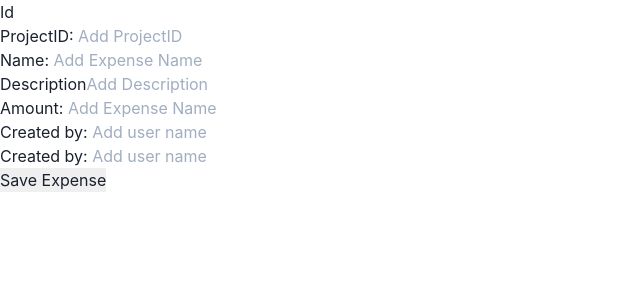
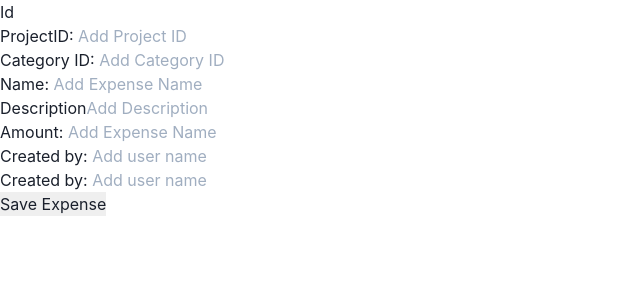
Before and after one commit to pingjuh/TT5_Group10, a React (Create React App) app in the folder client/: page /addExpense in a window 1280 px wide. Shown: the top 300 px of the page, without its empty margins (0-640 px from the left). Built offline with nearby package versions, Linux system fonts and the light colour scheme.

Commit message:
Fix add expense

```diff
--- a/client/src/AddExpense.js
+++ b/client/src/AddExpense.js
@@ -3,13 +3,13 @@ import axios from 'axios'
 
 const AddExpense = ({ onAdd }) => {
     {/*const [id, setId] = useState('')*/}
-    const [projectId, setProjectId] = useState('')
-    const [categoryId, setCategoryId] = useState('')
+    const [project_id, setProjectId] = useState('')
+    const [category_id, setCategoryId] = useState('')
     const [name, setName] = useState('')
     const [description, setDescription] = useState('')
     const [amount, setAmount] = useState('')
-    const [createdBy, setCreatedBy] = useState('')
-    const [updatedBy, setUpdatedBy] = useState('')
+    const [created_by, setCreatedBy] = useState('')
+    const [updated_by, setUpdatedBy] = useState('')
 
 
 
@@ -29,7 +29,7 @@ const AddExpense = ({ onAdd }) => {
 
     const onSubmit = (e) => {
         e.preventDefault()
-        add({ projectId, categoryId, name, description, amount, createdBy, updatedBy });
+        add({ project_id, category_id, name, description, amount, created_by, updated_by })
         setProjectId('');
         setCategoryId('');
         setName('');
@@ -51,9 +51,19 @@ const AddExpense = ({ onAdd }) => {
             <label>ProjectID: </label>
               <input
               type='text'
-              placeholder='Add ProjectID'
-              value={projectId}
+              placeholder='Add Project ID'
+              value={project_id}
               onChange={(e) => setProjectId(e.target.value)}
+              />
+          </div>
+
+          <div>
+            <label>Category ID: </label>
+              <input
+              type='text'
+              placeholder='Add Category ID'
+              value={category_id}
+              onChange={(e) => setCategoryId(e.target.value)}
               />
           </div>
 
@@ -92,7 +102,7 @@ const AddExpense = ({ onAdd }) => {
               <input
               type='text'
               placeholder='Add user name'
-              value={createdBy}
+              value={created_by}
               onChange={(e) => setCreatedBy(e.target.value)}
               />
           </div>
@@ -102,7 +112,7 @@ const AddExpense = ({ onAdd }) => {
               <input
               type='text'
               placeholder='Add user name'
-              value={updatedBy}
+              value={updated_by}
               onChange={(e) => setUpdatedBy(e.target.value)}
               />
           </div>
```
